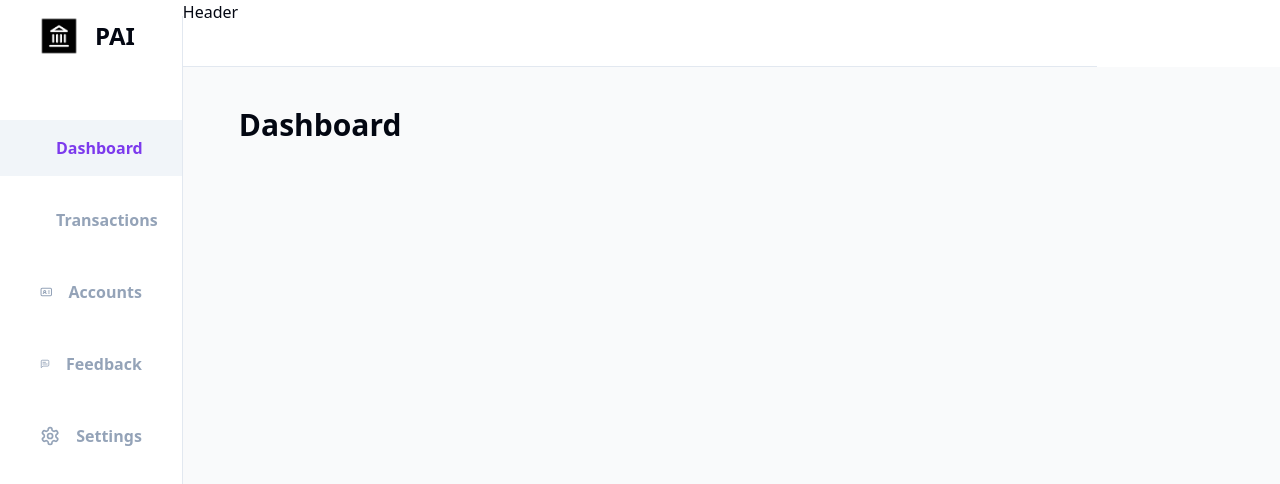
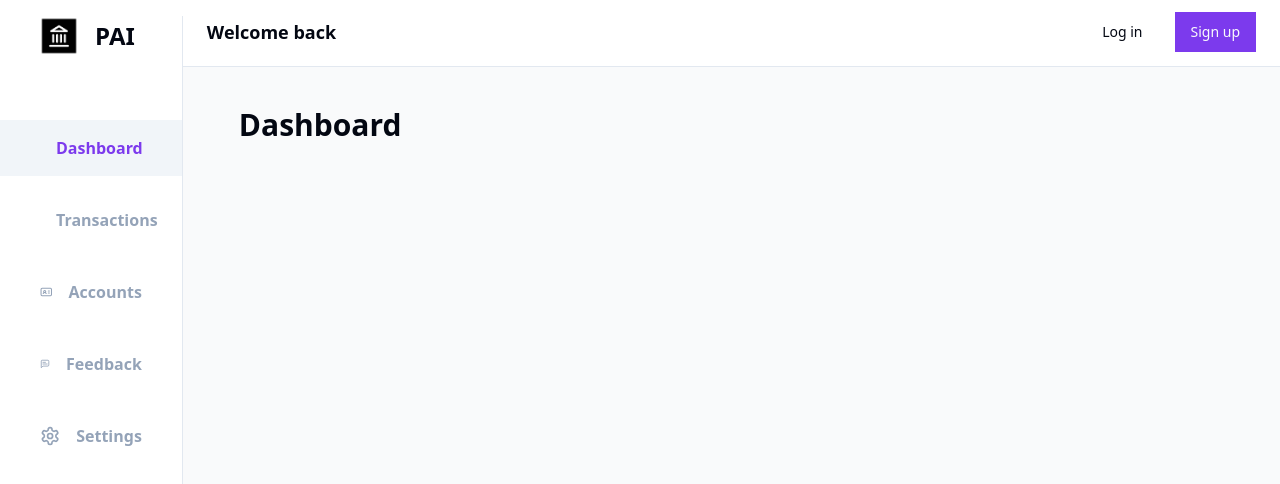
Before and after one commit to amittam104/Pai, a React (Vite) app: page /dashboard in a window 1280 px wide. Shown: the top 484 px of the page. Built offline with nearby package versions, Linux system fonts and the light colour scheme.

Commit message:
chore: update header

```diff
--- a/src/ui/Header.jsx
+++ b/src/ui/Header.jsx
@@ -1,7 +1,15 @@
+import { Button } from "@/components/ui/button";
+
 function Header() {
   return (
-    <header className="bg-white border-b border-slate-200 row-span-1 col-span-5">
-      Header
+    <header className="bg-white border-b border-slate-200 row-span-1 col-span-6">
+      <div className="flex items-center justify-between py-3 px-6">
+        <p className="font-semibold text-lg">Welcome back</p>
+        <div className="flex items-center gap-4">
+          <Button variant="ghost">Log in</Button>
+          <Button>Sign up</Button>
+        </div>
+      </div>
     </header>
   );
 }
```
